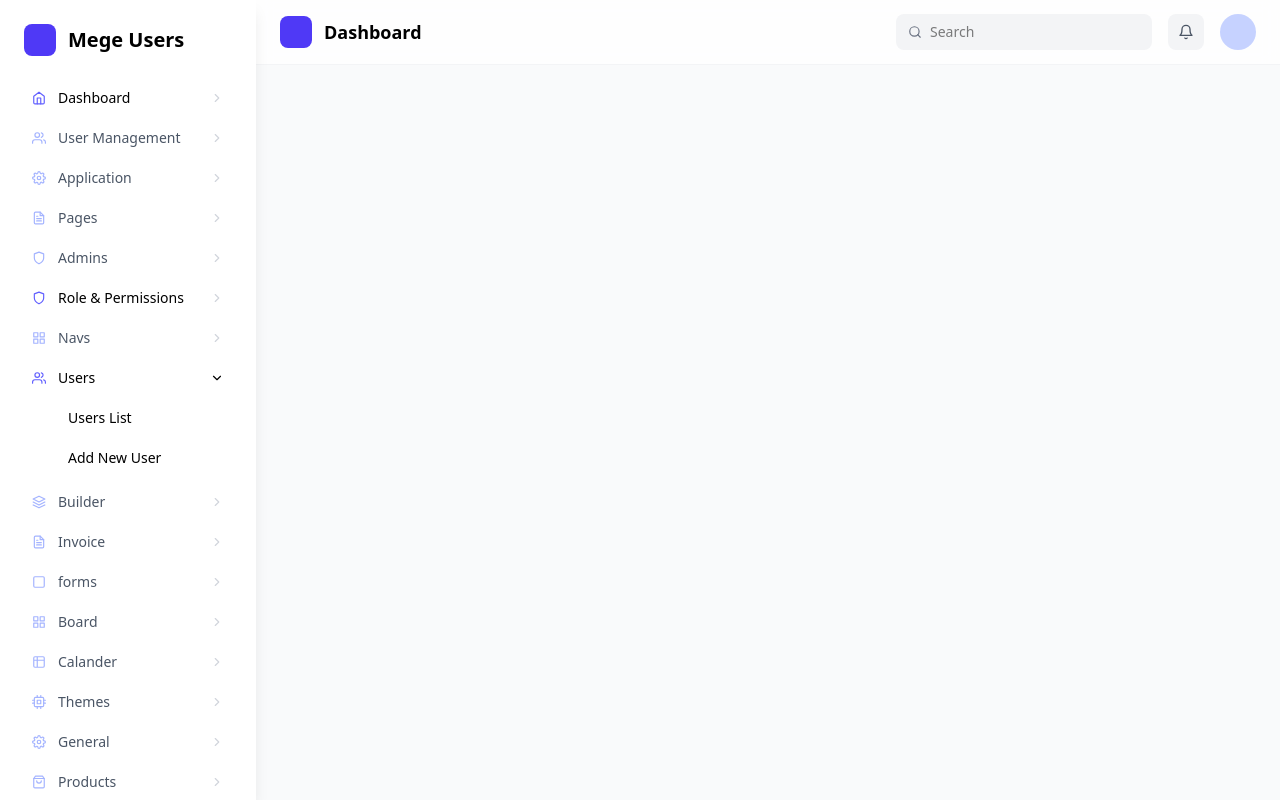
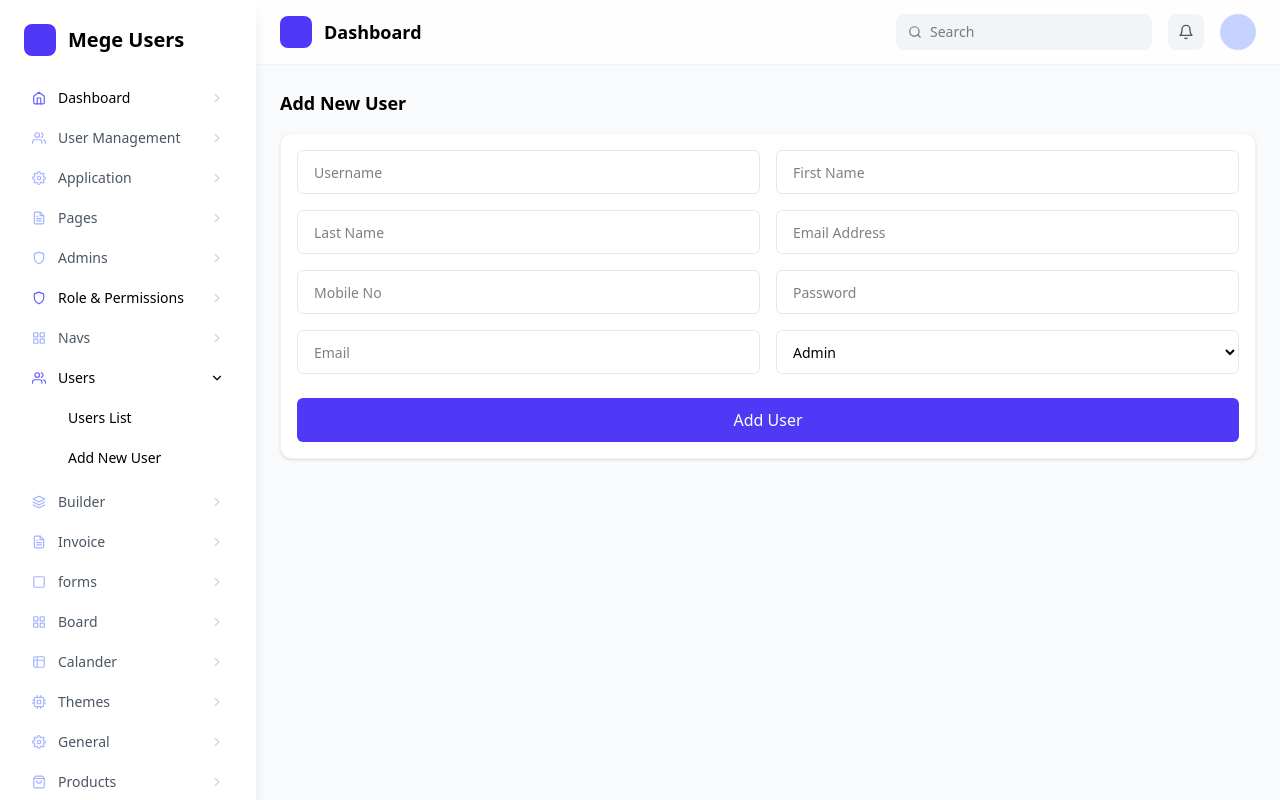
Before and after one commit to Muhammad-Munsif/users-dashboard, a React (Vite) app: page /users/new in a window 1280 px wide. Built offline with nearby package versions, Linux system fonts and the light colour scheme.

Commit message:
To create a users dashboard in react js

```diff
--- a/src/App.jsx
+++ b/src/App.jsx
@@ -7,6 +7,7 @@ import SigninForm from "./Components/SigninForm";
 import SignupForm from "./Components/SignupForm";
 import RolesPermissions from "./pages/RolesPermissions";
 import UserList from "./pages/UserList";
+import AddNewUser from "./pages/AddNewUser";
 import ForgotPassword from "./Components/ForgotPassword";
 
 const App = () => {
@@ -23,6 +24,7 @@ const App = () => {
             <Route path="/forgot" element={<ForgotPassword />} />
             <Route path="/roles" element={<RolesPermissions />} />
             <Route path="/users" element={<UserList />} />
+            <Route path="/users/new" element={<AddNewUser />} />
           </Routes>
         </main>
       </div>
--- a/src/Components/Sidebar.jsx
+++ b/src/Components/Sidebar.jsx
@@ -69,7 +69,7 @@ const Sidebar = () => {
                   <Link to="/users" className="block p-2 rounded hover:bg-indigo-50" onClick={() => setOpen(false)}>Users List</Link>
                 </li>
                 <li>
-                  <button className="w-full text-left p-2 rounded hover:bg-indigo-50">Add New User</button>
+                  <Link to="/users/new" className="block p-2 rounded hover:bg-indigo-50" onClick={() => setOpen(false)}>Add New User</Link>
                 </li>
               </ul>
             )}
--- /dev/null
+++ b/src/pages/AddNewUser.jsx
@@ -0,0 +1,63 @@
+import React, { useState } from 'react'
+import { useNavigate } from 'react-router-dom'
+
+const initial = {
+  username: '',
+  firstName: '',
+  lastName: '',
+  email: '',
+  mobile: '',
+  password: '',
+  role: 'Admin',
+}
+
+const AddNewUser = () => {
+  const [form, setForm] = useState(initial)
+  const navigate = useNavigate()
+
+  const handleChange = (e) => {
+    const { name, value } = e.target
+    setForm((prev) => ({ ...prev, [name]: value }))
+  }
+
+  const handleSubmit = (e) => {
+    e.preventDefault()
+    const existing = JSON.parse(localStorage.getItem('users') || '[]')
+    const newUser = {
+      id: existing.length + 1,
+      user: form.firstName || form.username,
+      username: form.username,
+      email: form.email,
+      role: form.role,
+      status: 'Active',
+    }
+    localStorage.setItem('users', JSON.stringify([...existing, newUser]))
+    navigate('/users')
+  }
+
+  return (
+    <div className="p-4 md:p-6">
+      <h2 className="text-lg font-semibold mb-4">Add New User</h2>
+      <form onSubmit={handleSubmit} className="bg-white rounded-xl border border-gray-100 shadow-sm p-4">
+        <div className="grid grid-cols-1 md:grid-cols-2 gap-4">
+          <input name="username" value={form.username} onChange={handleChange} placeholder="Username" className="h-11 rounded-md border border-gray-200 px-4 text-sm outline-none" />
+          <input name="firstName" value={form.firstName} onChange={handleChange} placeholder="First Name" className="h-11 rounded-md border border-gray-200 px-4 text-sm outline-none" />
+          <input name="lastName" value={form.lastName} onChange={handleChange} placeholder="Last Name" className="h-11 rounded-md border border-gray-200 px-4 text-sm outline-none" />
+          <input name="email" value={form.email} onChange={handleChange} placeholder="Email Address" type="email" className="h-11 rounded-md border border-gray-200 px-4 text-sm outline-none" />
+          <input name="mobile" value={form.mobile} onChange={handleChange} placeholder="Mobile No" className="h-11 rounded-md border border-gray-200 px-4 text-sm outline-none" />
+          <input name="password" value={form.password} onChange={handleChange} placeholder="Password" type="password" className="h-11 rounded-md border border-gray-200 px-4 text-sm outline-none" />
+          <input name="email2" value={form.email2} onChange={handleChange} placeholder="Email" className="h-11 rounded-md border border-gray-200 px-4 text-sm outline-none" />
+          <select name="role" value={form.role} onChange={handleChange} className="h-11 rounded-md border border-gray-200 px-3 text-sm outline-none">
+            <option>Admin</option>
+            <option>Super Admin</option>
+            <option>Editor</option>
+            <option>Viewer</option>
+          </select>
+        </div>
+        <button type="submit" className="mt-6 w-full h-11 rounded-md bg-indigo-600 text-white">Add User</button>
+      </form>
+    </div>
+  )
+}
+
+export default AddNewUser
--- a/src/pages/UserList.jsx
+++ b/src/pages/UserList.jsx
@@ -1,7 +1,7 @@
-import React from 'react'
+import React, { useEffect, useState } from 'react'
 
-const users = Array.from({ length: 7 }).map((_, i) => ({
-  id: 1,
+const seed = Array.from({ length: 7 }).map((_, i) => ({
+  id: i + 1,
   user: 'Hayden',
   username: 'Hayden',
   email: `work${i}@gmail.com`,
@@ -14,6 +14,15 @@ const Pill = ({ children, color = 'bg-emerald-500' }) => (
 )
 
 const UserList = () => {
+  const [users, setUsers] = useState(seed)
+
+  useEffect(() => {
+    const local = JSON.parse(localStorage.getItem('users') || '[]')
+    if (local.length) {
+      setUsers(local)
+    }
+  }, [])
+
   return (
     <div className="p-4 md:p-6">
       <div className="mb-3 text-sm text-gray-400">Home / Analytic</div>
```
